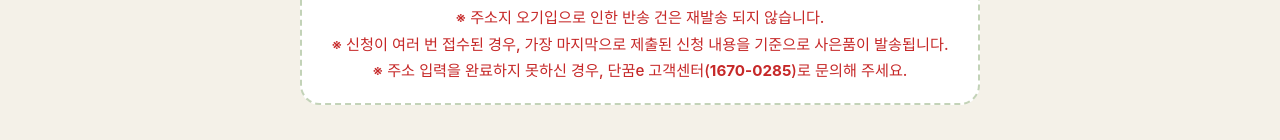
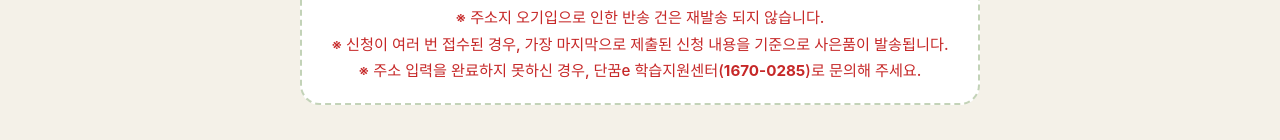
Before and after one commit to Edu-dankkum/gift, a plain HTML site: page index.html in a window 1280 px wide. Shown: the part 780-920 px from the top of the page. Drawn offline with Linux system fonts and the light colour scheme; a web font is replaced by a local one.

Commit message:
Update index.html

```diff
--- a/index.html
+++ b/index.html
@@ -416,7 +416,7 @@
             <p class="notice-title">필수 확인 사항</p>
             <span style="display:block;">※ 주소지 오기입으로 인한 반송 건은 재발송 되지 않습니다.</span>
             <span style="display:block;">※ 신청이 여러 번 접수된 경우, 가장 마지막으로 제출된 신청 내용을 기준으로 사은품이 발송됩니다.</span>
-            <span style="display:block;">※ 주소 입력을 완료하지 못하신 경우, 단꿈e 고객센터(<strong>1670-0285</strong>)로 문의해 주세요.</span>
+            <span style="display:block;">※ 주소 입력을 완료하지 못하신 경우, 단꿈e 학습지원센터(<strong>1670-0285</strong>)로 문의해 주세요.</span>
           </div>
         </section>
 
```
